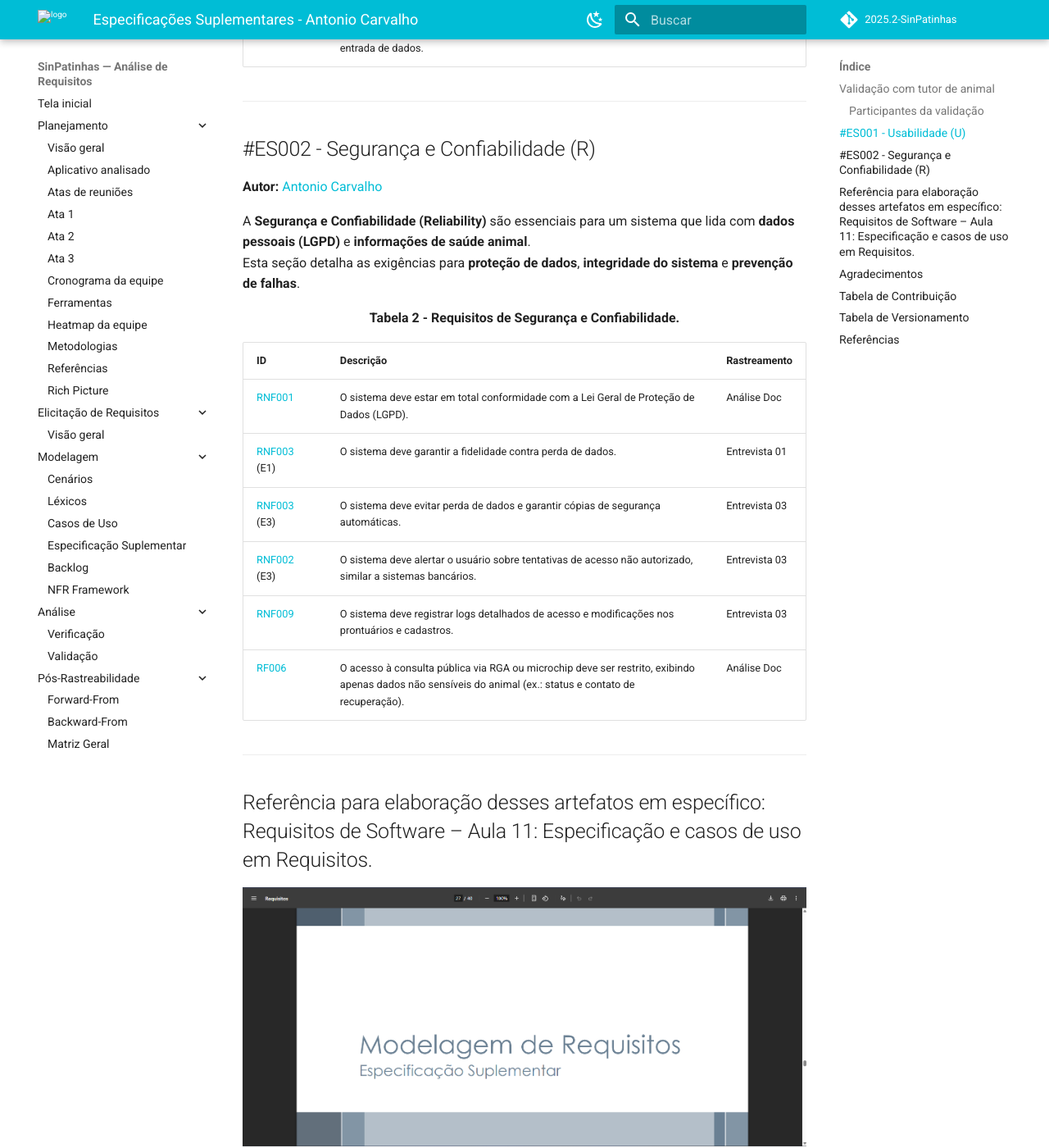
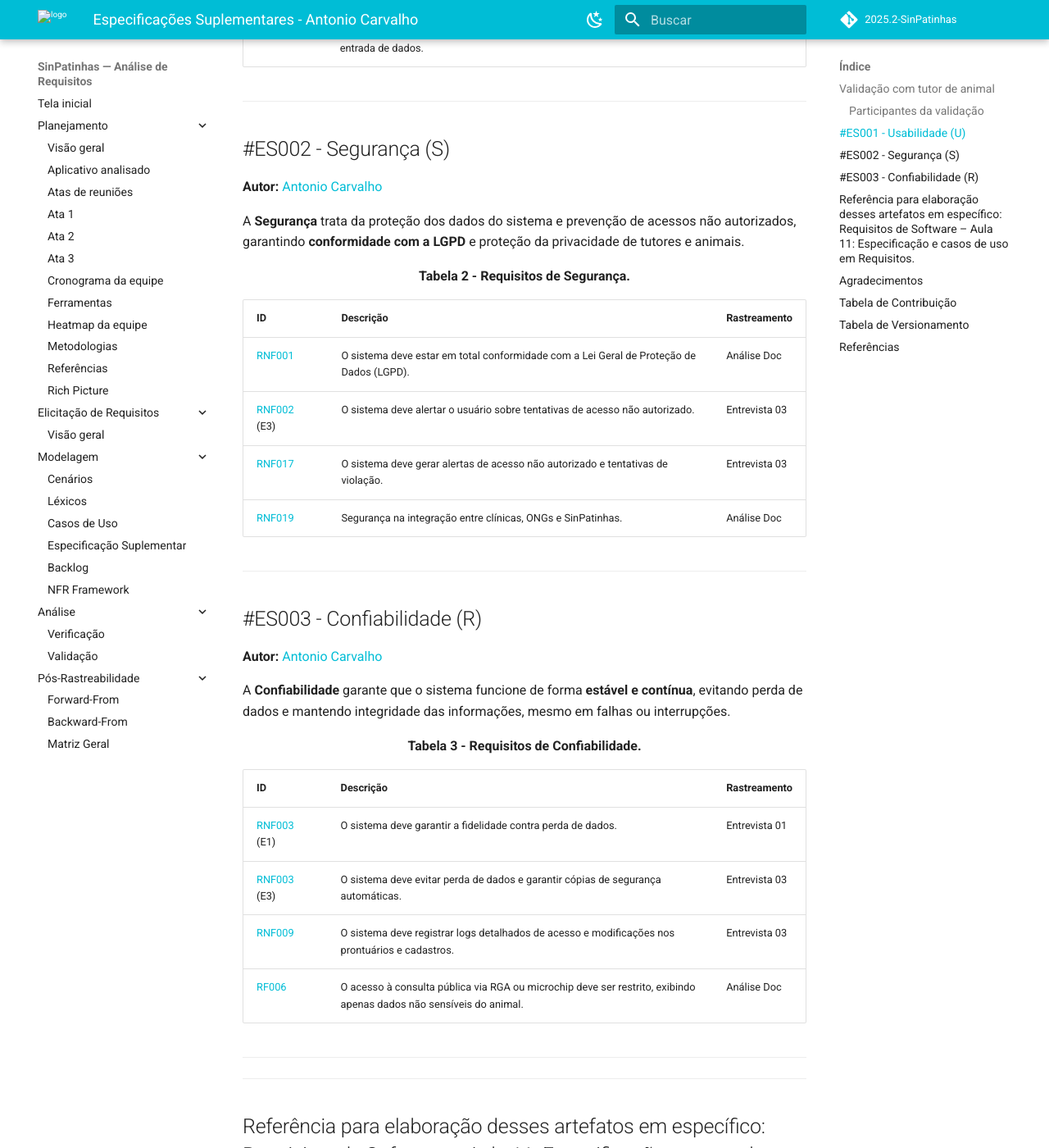
Before and after one commit to Requisitos-de-Software/2025.2-SinPatinhas, an MkDocs documentation site: the page built from docs/modelagem/gravacoes/antonio/especificacao.md, in a window 1280 px wide and 1400 px high, scrolled down 1675 px. Shown: the whole window at 82% size. Built offline with MkDocs 1.6.1 and Material for MkDocs 9.7.7, drawn with Linux system fonts in a browser that asks for light colours; comment, search, counter and statistics services are not loaded; some of the changed text lies outside the part shown.

Commit message:
feat(tabela): Terminando elos.

```diff
--- a/docs/modelagem/gravacoes/antonio/especificacao.md
+++ b/docs/modelagem/gravacoes/antonio/especificacao.md
@@ -26,7 +26,7 @@ A validação com o usuário foi feita de forma presencial, no dia 10 de outubro
 **Autor:** [Antonio Carvalho](https://github.com/antonioscarvalho)
 
 Os requisitos de **Usabilidade** definem a facilidade com que o usuário final (cidadão, tutor ou profissional) consegue interagir com o sistema, sendo crucial para a adoção de um sistema de utilidade pública como o **SinPatinhas**.
-Esses requisitos focam na **intuitividade**, **clareza** e **eficiência da interface**.
+Foco em **intuitividade**, **clareza** e **eficiência da interface**.
 
 <p align="center"><b>Tabela 1 - Requisitos de Usabilidade.</b></p>
 
@@ -41,25 +41,39 @@ Esses requisitos focam na **intuitividade**, **clareza** e **eficiência da inte
 
 ---
 
-<a id="es002"></a>
-
-## #ES002 - Segurança e Confiabilidade (R)
+## #ES002 - Segurança (S)
 
 **Autor:** [Antonio Carvalho](https://github.com/antonioscarvalho)
 
-A **Segurança e Confiabilidade (Reliability)** são essenciais para um sistema que lida com **dados pessoais (LGPD)** e **informações de saúde animal**.
-Esta seção detalha as exigências para **proteção de dados**, **integridade do sistema** e **prevenção de falhas**.
+A **Segurança** trata da proteção dos dados do sistema e prevenção de acessos não autorizados, garantindo **conformidade com a LGPD** e proteção da privacidade de tutores e animais.
 
-<p align="center"><b>Tabela 2 - Requisitos de Segurança e Confiabilidade.</b></p>
+<p align="center"><b>Tabela 2 - Requisitos de Segurança.</b></p>
 
 | **ID** | **Descrição** | **Rastreamento** |
 |:-------|:---------------|:-----------------|
 | [RNF001](../../../elicitacao/tecnicas_elicitacao/requisitos_elicitados.md#rnf001) | O sistema deve estar em total conformidade com a Lei Geral de Proteção de Dados (LGPD). | Análise Doc |
+| [RNF002](../../../elicitacao/tecnicas_elicitacao/requisitos_elicitados.md#rnf002) (E3) | O sistema deve alertar o usuário sobre tentativas de acesso não autorizado. | Entrevista 03 |
+| [RNF017](../../../elicitacao/tecnicas_elicitacao/requisitos_elicitados.md#rnf017) | O sistema deve gerar alertas de acesso não autorizado e tentativas de violação. | Entrevista 03 |
+| [RNF019](../../../elicitacao/tecnicas_elicitacao/requisitos_elicitados.md#rnf019) | Segurança na integração entre clínicas, ONGs e SinPatinhas. | Análise Doc |
+
+---
+
+## #ES003 - Confiabilidade (R)
+
+**Autor:** [Antonio Carvalho](https://github.com/antonioscarvalho)
+
+A **Confiabilidade** garante que o sistema funcione de forma **estável e contínua**, evitando perda de dados e mantendo integridade das informações, mesmo em falhas ou interrupções.
+
+<p align="center"><b>Tabela 3 - Requisitos de Confiabilidade.</b></p>
+
+| **ID** | **Descrição** | **Rastreamento** |
+|:-------|:---------------|:-----------------|
 | [RNF003](../../../elicitacao/tecnicas_elicitacao/requisitos_elicitados.md#rnf003) (E1) | O sistema deve garantir a fidelidade contra perda de dados. | Entrevista 01 |
 | [RNF003](../../../elicitacao/tecnicas_elicitacao/requisitos_elicitados.md#rnf003) (E3) | O sistema deve evitar perda de dados e garantir cópias de segurança automáticas. | Entrevista 03 |
-| [RNF002](../../../elicitacao/tecnicas_elicitacao/requisitos_elicitados.md#rnf002) (E3) | O sistema deve alertar o usuário sobre tentativas de acesso não autorizado, similar a sistemas bancários. | Entrevista 03 |
 | [RNF009](../../../elicitacao/tecnicas_elicitacao/requisitos_elicitados.md#rnf009) | O sistema deve registrar logs detalhados de acesso e modificações nos prontuários e cadastros. | Entrevista 03 |
-| [RF006](../../../elicitacao/tecnicas_elicitacao/requisitos_elicitados.md#rf006) | O acesso à consulta pública via RGA ou microchip deve ser restrito, exibindo apenas dados não sensíveis do animal (ex.: status e contato de recuperação). | Análise Doc |
+| [RF006](../../../elicitacao/tecnicas_elicitacao/requisitos_elicitados.md#rf006) | O acesso à consulta pública via RGA ou microchip deve ser restrito, exibindo apenas dados não sensíveis do animal. | Análise Doc |
+
+---
 
 ---
 
```
Also changed, not shown: docs/pos-rastreabilidade/elos.md (+7 -7 lines), docs/pos-rastreabilidade/foward_from.md (+6 -6 lines), docs/pos-rastreabilidade/matriz_geral.md (+10 -10 lines), docs/pos-rastreabilidade/unitarios/antonio/elos.md (+127 -0 lines).
